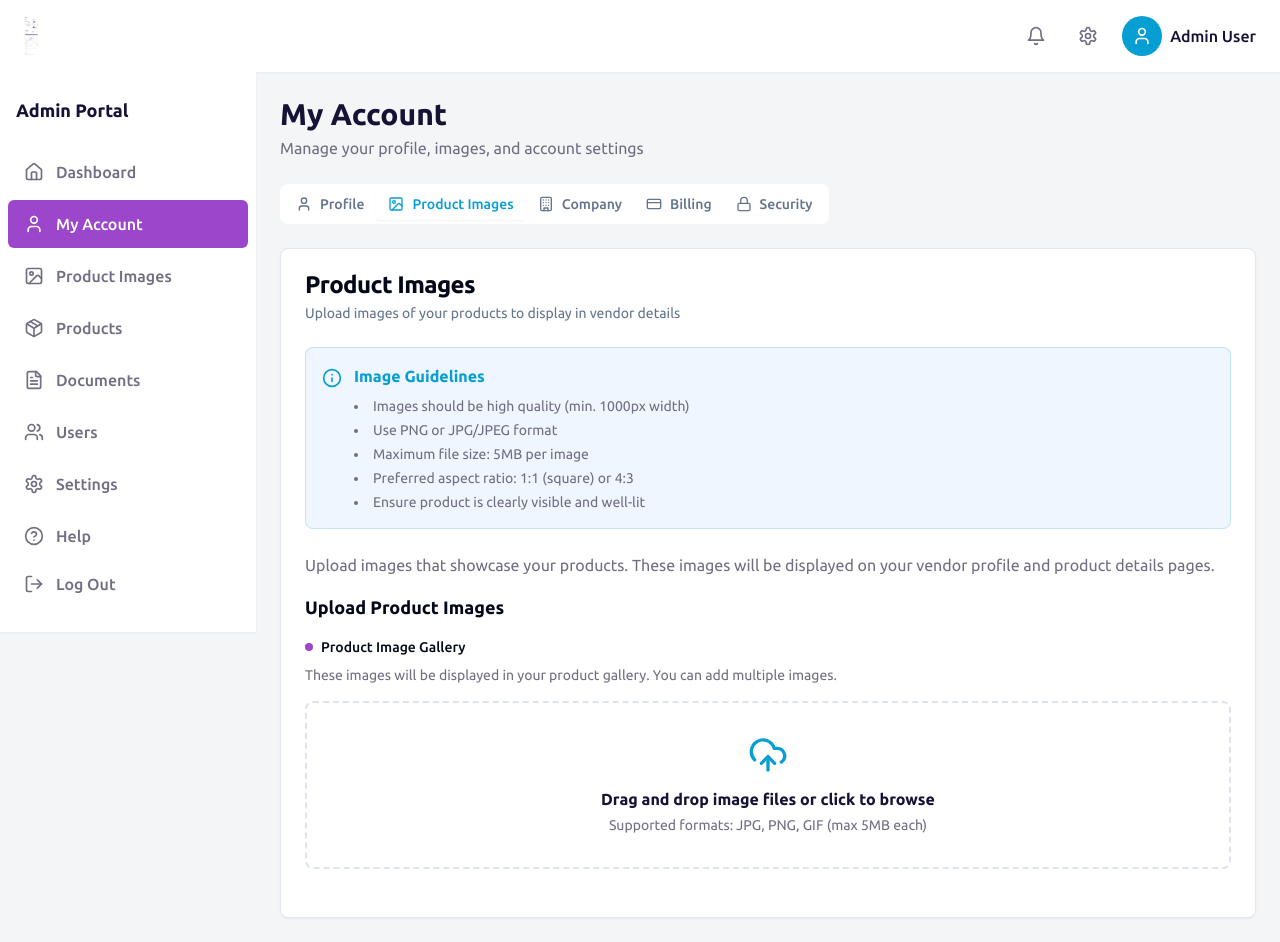
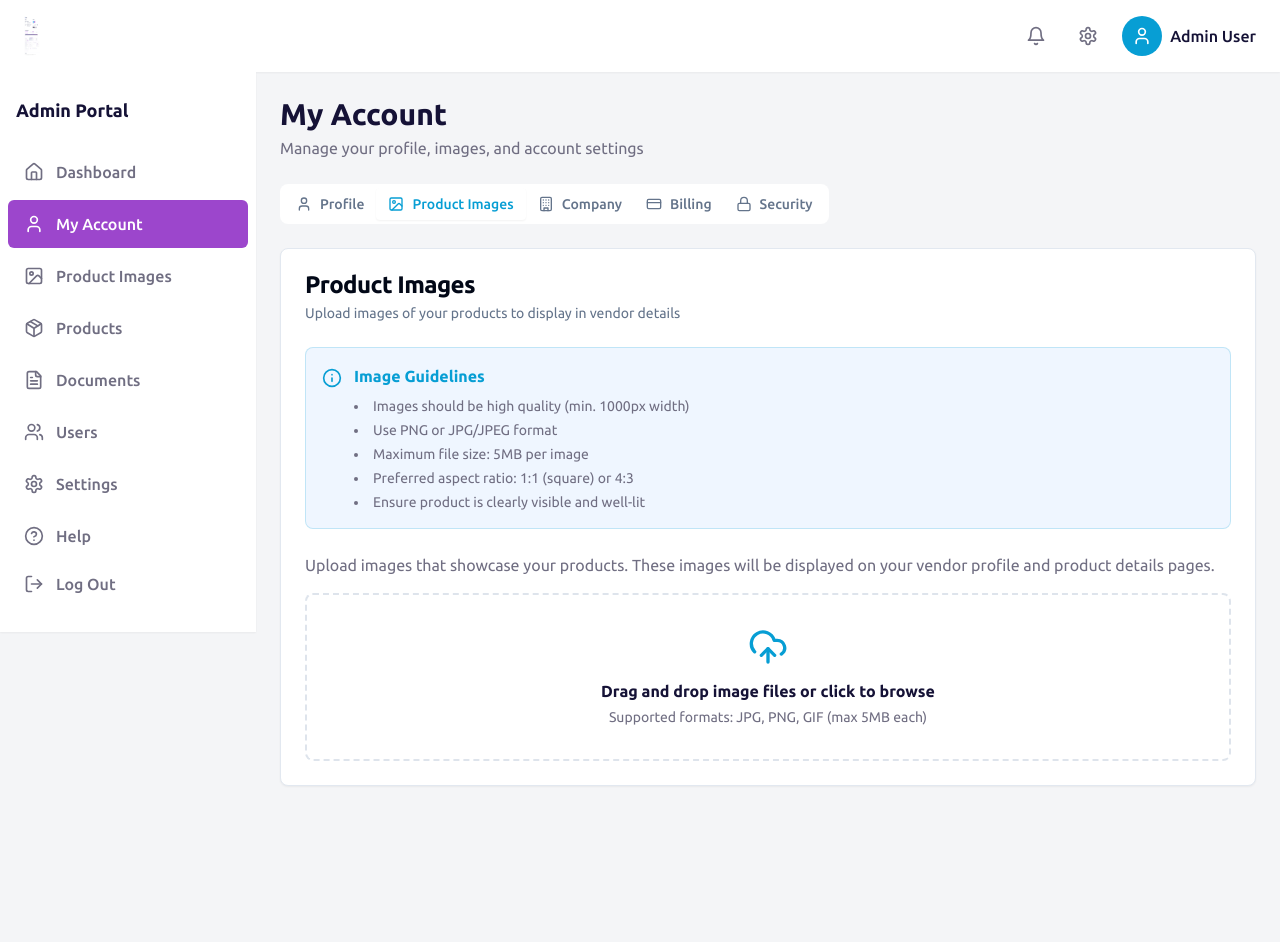
Before and after one commit to rafaelfindtax/admin-dashboard-findtax, a React (Vite) app: page /my-account in a window 1280 px wide. After the commit the page ends 810 px from the top, so only its background shows below. Built offline with nearby package versions, Linux system fonts and the light colour scheme.

Commit message:
Fix error
- Correct the error in the code.

```diff
--- a/src/pages/MyAccount.tsx
+++ b/src/pages/MyAccount.tsx
@@ -131,24 +131,6 @@ const ProductImagesTab = () => {
         <p className="text-text-secondary mb-4">
           Upload images that showcase your products. These images will be displayed on your vendor profile and product details pages.
         </p>
-        <ImageUpload />
-      </div>
-    </div>
-  );
-};
-
-const ImageUpload = () => {
-  return (
-    <div>
-      <h3 className="text-lg font-semibold mb-4">Upload Product Images</h3>
-      <div className="mb-6">
-        <div className="flex items-center space-x-2 mb-2">
-          <div className="w-2 h-2 rounded-full bg-secondary"></div>
-          <span className="text-sm font-medium">Product Image Gallery</span>
-        </div>
-        <p className="text-sm text-text-secondary mb-4">
-          These images will be displayed in your product gallery. You can add multiple images.
-        </p>
         <div>
           <ImageUploader />
         </div>
```
